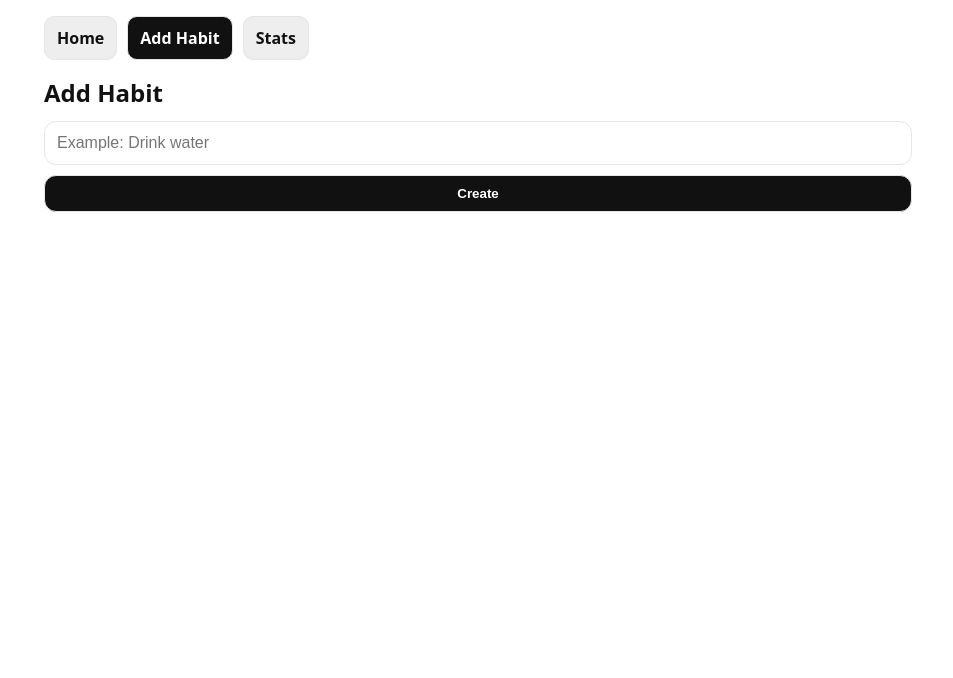
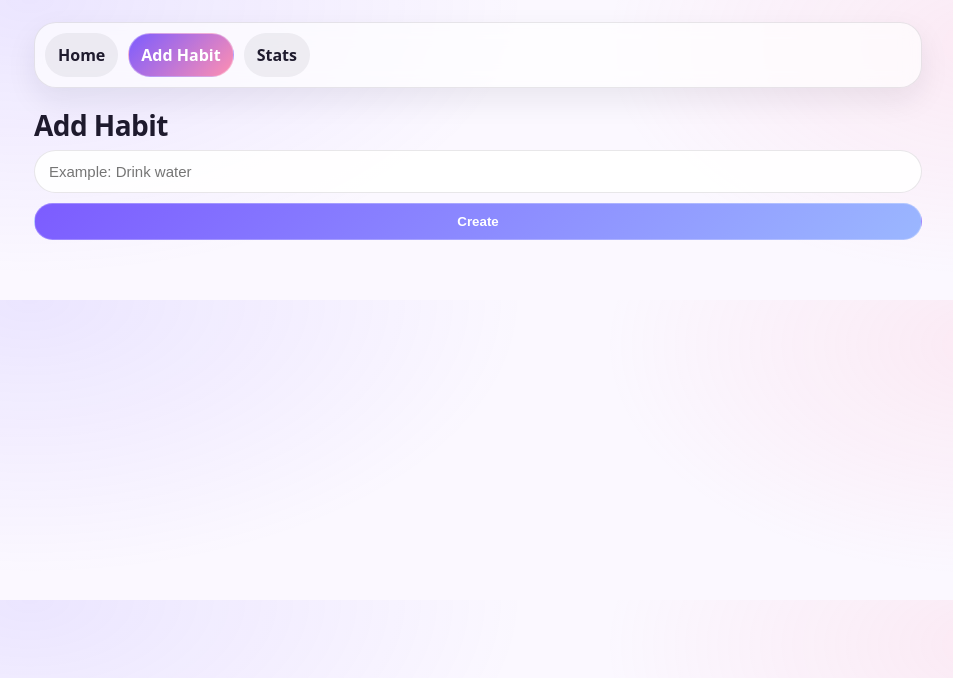
Before and after one commit to Jinaaaaks/habit-tracker, a React (Vite) app: page /add in a window 1280 px wide. Shown: the top 678 px of the page, without its empty margins (162-1115 px from the left). Built offline with nearby package versions, Linux system fonts and the light colour scheme.

Commit message:
style: apply pastel garden-tech theme

```diff
--- a/src/pages/Home.jsx
+++ b/src/pages/Home.jsx
@@ -28,9 +28,7 @@ export default function Home() {
   return (
     <div>
       <h2 className="pageTitle">Your Habits</h2>
-      <p className="softText">
-        Consistency beats intensity. Just show up.
-      </p>
+      <p className="softText">Consistency beats intensity. Just show up.</p>
 
 
       {habits.length === 0 ? (
--- a/src/styles/global.css
+++ b/src/styles/global.css
@@ -1,57 +1,84 @@
 :root {
-  --bg: #ffffff;
-  --text: #111111;
-  --border: #e6e6e6;
-  --primary: #111111;
+  --bg: #fbf8ff;
+  --surface: #ffffff;
+  --text: #1f1b2e;
+  --muted: #6b647b;
+
+  --border: rgba(31, 27, 46, 0.10);
+
+  --primary: #7c5cff;       /* lavender tech glow */
   --primaryText: #ffffff;
+
+  --accent: #ff8fb1;        /* blush */
+  --accent2: #7ad7c2;       /* pistachio-mint */
+  --accent3: #9bb7ff;       /* baby blue */
+
+  --shadow: 0 12px 30px rgba(31, 27, 46, 0.08);
+  --radius: 16px;
 }
+
 
 * { box-sizing: border-box; }
 
 body {
   margin: 0;
   font-family: system-ui, -apple-system, Segoe UI, Roboto, Arial, sans-serif;
-  background: var(--bg);
+  background: radial-gradient(900px 500px at 15% 0%, rgba(124, 92, 255, 0.12), transparent 55%),
+              radial-gradient(700px 420px at 90% 15%, rgba(255, 143, 177, 0.14), transparent 55%),
+              var(--bg);
   color: var(--text);
 }
 
+
 .container {
-  max-width: 900px;
+  max-width: 920px;
   margin: 0 auto;
-  padding: 16px;
+  padding: 22px 16px 60px;
 }
 
 .nav {
   display: flex;
   gap: 10px;
-  margin-bottom: 16px;
+  margin-bottom: 18px;
+  padding: 10px;
+  border-radius: calc(var(--radius) + 6px);
+  background: rgba(255, 255, 255, 0.65);
+  border: 1px solid var(--border);
+  box-shadow: var(--shadow);
+  backdrop-filter: blur(10px);
 }
 
 .navLink {
   padding: 10px 12px;
-  border-radius: 10px;
+  border-radius: 999px;
   text-decoration: none;
-  font-weight: 700;
-  border: 1px solid var(--border);
-  background: #eee;
+  font-weight: 800;
+  border: 1px solid transparent;
+  background: rgba(31, 27, 46, 0.06);
   color: var(--text);
+  transition: transform 120ms ease, background 120ms ease;
+}
+
+.navLink:hover {
+  transform: translateY(-1px);
+  background: rgba(31, 27, 46, 0.09);
 }
 
 .navLinkActive {
-  background: var(--primary);
+  background: linear-gradient(135deg, var(--primary), var(--accent));
   color: var(--primaryText);
+  border-color: rgba(255, 255, 255, 0.35);
 }
 
-.pageTitle {
-  margin: 8px 0 12px;
-}
 
 .card {
   padding: 14px;
-  border-radius: 14px;
+  border-radius: var(--radius);
   border: 1px solid var(--border);
-  background: #fff;
+  background: var(--surface);
+  box-shadow: var(--shadow);
 }
+
 
 .grid {
   display: grid;
@@ -59,46 +86,71 @@ body {
 }
 
 .input {
-  padding: 12px;
-  border-radius: 12px;
+  padding: 12px 14px;
+  border-radius: 999px;
   border: 1px solid var(--border);
-  font-size: 16px;
+  font-size: 15px;
+  outline: none;
+  background: rgba(255, 255, 255, 0.9);
+}
+
+.input:focus {
+  border-color: rgba(124, 92, 255, 0.45);
+  box-shadow: 0 0 0 4px rgba(124, 92, 255, 0.15);
 }
 
 .btn {
   padding: 10px 12px;
-  border-radius: 12px;
+  border-radius: 999px;
   border: 1px solid var(--border);
-  font-weight: 700;
+  font-weight: 800;
   cursor: pointer;
-  background: white;
+  background: rgba(255, 255, 255, 0.9);
+  color: var(--text);
+  transition: transform 120ms ease, box-shadow 120ms ease;
+}
+
+.btn:hover {
+  transform: translateY(-1px);
 }
 
 .btnPrimary {
-  background: var(--primary);
+  background: linear-gradient(135deg, var(--primary), var(--accent3));
   color: var(--primaryText);
+  border-color: rgba(255, 255, 255, 0.25);
+}
+
+.btnDisabled {
+  background: rgba(31, 27, 46, 0.10);
+  color: rgba(31, 27, 46, 0.45);
+  cursor: not-allowed;
+  transform: none;
 }
 
 .habitRow {
   display: flex;
   justify-content: space-between;
-  align-items: center;
+  align-items: flex-start;
+  gap: 14px;
 }
 
 .habitName {
-  font-weight: 800;
+  font-weight: 900;
+  font-size: 16px;
 }
 
 .habitMeta {
   font-size: 13px;
-  color: #555;
+  color: var(--muted);
   margin-top: 6px;
 }
 
 .actions {
   display: flex;
   gap: 8px;
+  align-items: center;
 }
+
 
 .btnDisabled {
   background: #cfcfcf;
@@ -110,12 +162,6 @@ body {
   font-size: 22px;
   font-weight: 900;
   margin-top: 6px;
-}
-
-.softText {
-  font-size: 14px;
-  color: var(--muted);
-  margin-bottom: 12px;
 }
 
 .reflectionLine {
@@ -161,14 +207,27 @@ body {
 
 .moodBtn {
   border: 1px solid var(--border);
-  background: white;
+  background: rgba(255, 255, 255, 0.9);
   border-radius: 999px;
   padding: 8px 10px;
   cursor: pointer;
-  font-weight: 700;
+  font-weight: 800;
 }
 
 .moodBtnActive {
-  background: var(--primary);
-  color: var(--primaryText);
+  background: linear-gradient(135deg, var(--accent2), var(--accent3));
+  color: var(--text);
 }
+
+
+.pageTitle {
+  margin: 10px 0 6px;
+  font-size: 28px;
+  letter-spacing: -0.02em;
+}
+
+.softText {
+  margin: 0 0 14px;
+  color: var(--muted);
+  font-size: 14px;
+}
```
